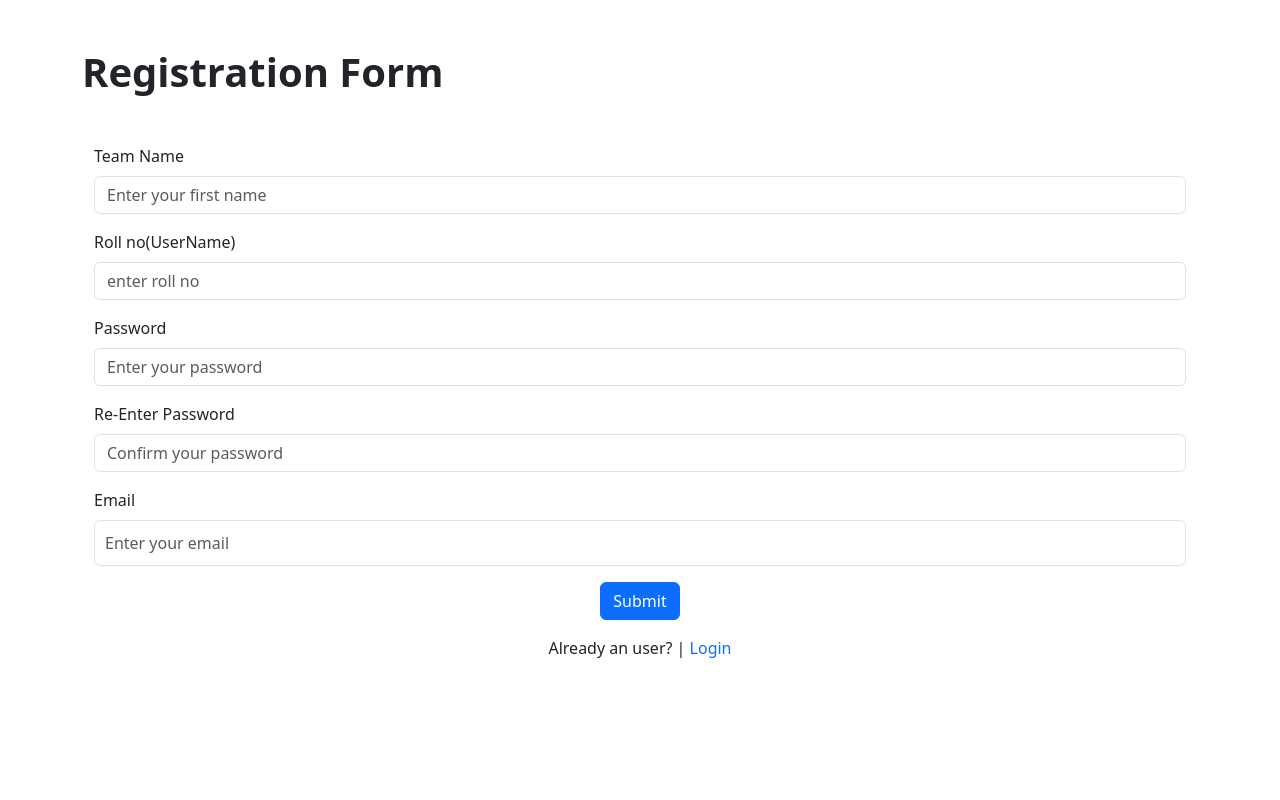
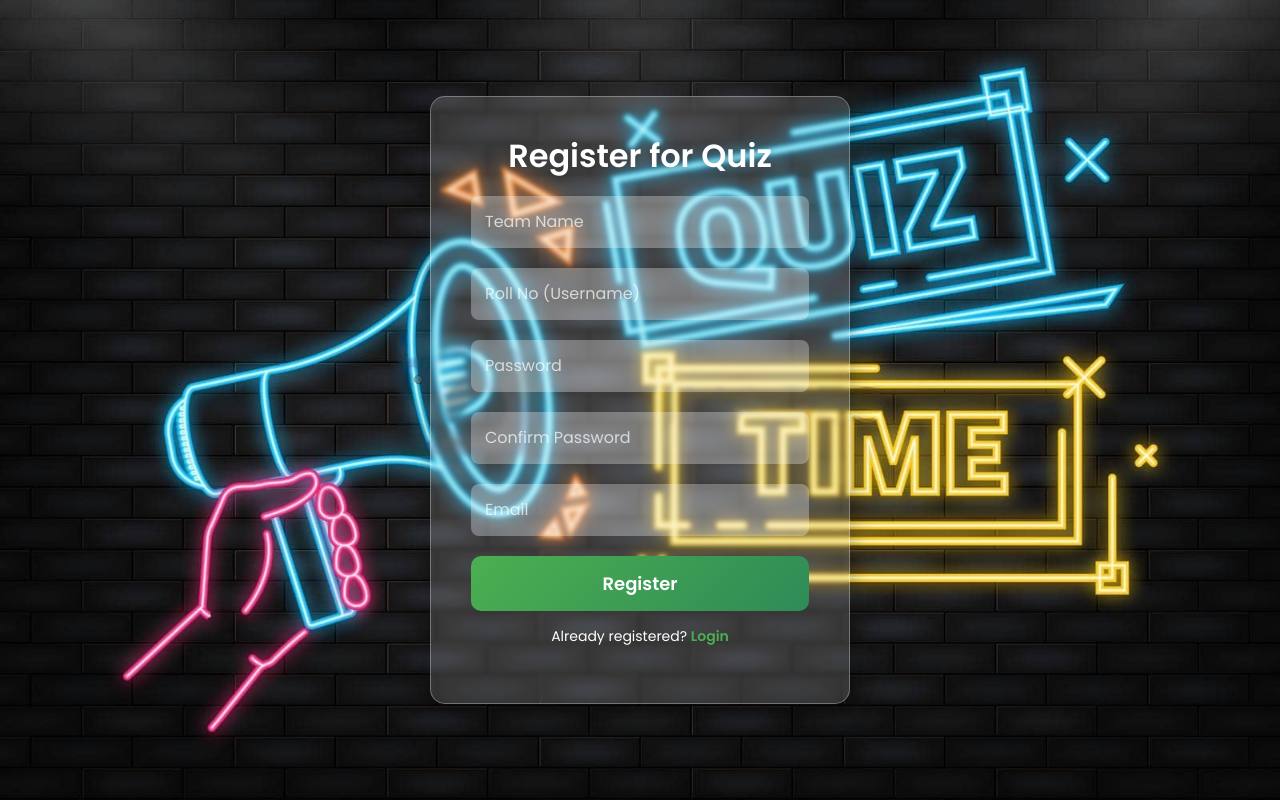
Before and after one commit to tarun261003/Quiz-webapp, a Django app: page /register in a window 1280 px wide. Run offline with Django 5.2, Linux system fonts and the light colour scheme.

Commit message:
Login and Register

```diff
--- a/quizapp/views.py
+++ b/quizapp/views.py
@@ -6,132 +6,115 @@ from django.contrib.auth.decorators import login_required
 import random
 from . import models
 
-users = User.objects.all()
 def user_login(request):
-    dic = {}
+    """Handles user authentication and prevents fraud users from logging in."""
+    context = {}
+
     if request.method == "POST":
-        uname = request.POST['uname'].upper()
-        password = request.POST['password']
-        user = authenticate(username = uname, password = password )
+        uname = request.POST.get('uname', '').strip().upper()
+        password = request.POST.get('password', '').strip()
+
+        # Check if the user is flagged as fraud
         if models.fraud_model.objects.filter(username=uname).exists():
             return redirect('fraud')
+
+        user = authenticate(username=uname, password=password)
+
+        if user:
+            login(request, user)
+            return redirect('home')
         else:
-            if user is not None :
-                login(request, user)
-                return redirect('home')
+            context['warning'] = "Invalid login credentials. Please try again."
 
-            else:
-                dic['warning'] = "Fake Login credentials"
-    return render(request, "login.html", dic)
+    return render(request, "login.html", context)
+
 
 def register(request):
+    """Handles user registration with validation."""
     values = {}
+
     if request.method == "POST":
-        fname = request.POST['fname']
-        pass1 = request.POST['password']
-        pass2 = request.POST['confirmpassword']
-        uname = request.POST['uname'].upper()
-        email = request.POST['email']
-        if User.objects.filter(username=uname).exists():
+        fname = request.POST.get('fname', '').strip()
+        uname = request.POST.get('uname', '').strip().upper()
+        email = request.POST.get('email', '').strip()
+        pass1 = request.POST.get('password', '').strip()
+        pass2 = request.POST.get('confirmpassword', '').strip()
+
+        # Validation checks
+        if User.objects.filter(username__iexact=uname).exists():
             values['exists'] = "Roll No already exists."
-            values['fname'] = fname
-            values['uname'] = uname
-        elif uname == "":
-            values['fname'] = fname
-            values['uname'] = uname
-            values['exists'] = "Rollno is empty"
-        elif fname == "":
-            values['fname'] = fname
-            values['uname'] = uname
-            values['teamerr'] = "Team Name is empty"
-        elif pass1 == "":
-            values['fname'] = fname
-            values['uname'] = uname
-            values['passerr'] = "Password is empty"
-        elif email == "":
-            values['fname'] = fname
-            values['uname'] = uname
-            values['emailerr'] = "Email is empty"
+        elif not uname:
+            values['exists'] = "Roll No is required."
+        elif not fname:
+            values['teamerr'] = "Team Name is required."
+        elif not email:
+            values['emailerr'] = "Email is required."
+        elif not pass1:
+            values['passerr'] = "Password is required."
         elif pass1 != pass2:
-            values['fname'] = fname
-            values['uname'] = uname
-            values['passerr'] = "password and confirm password doesn't match"
+            values['passerr'] = "Passwords do not match."
+        else:
+            # Create new user
+            user = User.objects.create_user(username=uname, password=pass1, first_name=fname, email=email)
+            user.save()
+            return redirect('login')  # Redirect to login page after successful registration
 
-        else:
-            userobj = User.objects.create_user(
-                username=uname,
-                password=pass1,
-                first_name=fname,
-                email=email
-            )
-            userobj.save()
-            values["success"] = "Registration success"
-
-            # return redirect('login')
     return render(request, "register.html", values)
 
 
 def user_logout(request):
+    """Logs out the user and redirects to home."""
     logout(request)
     return redirect('home')
 
 
 @login_required
 def home(request):
+    """Renders quiz questions and handles exam submissions."""
     user = request.user
-    score = models.leaderboard.objects.filter(username=user)
-    if score.exists():
-        return HttpResponse("your exam is completed")
-    else:
-        count=0
-        questions = models.question.objects.all()
-        l = [i for i in range(1, 5)]
-        random.shuffle(l)
-        context = {
-            'questions': questions,
-            'range': range(len(questions)),
-            'l': l
-        }
 
+    # Check if the user has already completed the quiz
+    if models.leaderboard.objects.filter(username=user.username).exists():
+        return HttpResponse("Your exam is completed.")
 
-        if request.method == 'POST':
-            for i in l:
-                selected_option = request.POST.get(f'question_{i}')
-                correct_options = models.question.objects.filter(qno=i).values_list('co', flat=True)
+    # Fetch and shuffle questions
+    questions = list(models.question.objects.all())
+    random.shuffle(questions)
 
-                if selected_option in correct_options:
-                    count+=1
-                else:
-                    pass
-            scrobj = models.leaderboard.objects.create(
-                    username=user.username,
-                    score=count
-                )
-            return HttpResponse("your exam is completed")
+    # Handle quiz submission
+    if request.method == 'POST':
+        score = 0
+        for i, question in enumerate(questions, start=1):
+            selected_option = request.POST.get(f'question_{i}')
+            correct_option = question.co  # Assuming 'co' is the correct answer field
 
-        return render(request, 'home.html', context)
+            if selected_option and selected_option == correct_option:
+                score += 1
+
+        # Save user score in the leaderboard
+        models.leaderboard.objects.create(username=user.username, score=score)
+        return HttpResponse("Your exam is completed.")
+
+    return render(request, 'home.html', {'questions': questions})
 
 
 @login_required
 def leaderboard(request):
-
-    leaderboard_entries = models.leaderboard.objects.all().order_by('-score')[:10]
-    return render(request, 'leaderboard.html', {'leaderboard_entries': leaderboard_entries})
-from django.shortcuts import render
-
-
+    """Displays the top 10 users on the leaderboard."""
+    top_scores = models.leaderboard.objects.all().order_by('-score')[:10]
+    return render(request, 'leaderboard.html', {'leaderboard_entries': top_scores})
 
 
 def fraud(request):
-    uname = request.user
+    """Handles fraud detection and prevents users from reattempting the quiz."""
+    uname = request.user.username
+
+    # If user is already flagged as fraud, show fraud page
     if models.fraud_model.objects.filter(username=uname).exists():
-            return render(request, 'fraud.html')
-    elif uname is not None:
-        fraud_user = models.fraud_model.objects.create(
-            username = uname.username,
-            fraud = True
-        )
-        fraud_user.save()
-        logout(request)
-        # return redirect('login')
+        return render(request, 'fraud.html')
+
+    if uname:
+        models.fraud_model.objects.create(username=uname, fraud=True)
+        logout(request)  # Force logout
+
     return render(request, 'fraud.html')
--- a/templates/register.html
+++ b/templates/register.html
@@ -1,63 +1,130 @@
 {% extends 'base.html' %}
 {% load static %}
-{% block title %}Register{% endblock title %}
-{% comment %} {% block style %}<link rel="stylesheet" href="{% static 'style.css' %}">{% endblock style %} {% endcomment %}
+{% block title %}Register - Quiz Portal{% endblock title %}
+
 {% block body %}
-    <div class="container my-5">
-            {% if success %}
-<div class="container mt-5">
-    <div class="alert alert-success alert-dismissible fade show" role="alert">
-        {{ success }} <a href="login">Login</a>
-        <button type="button" class="btn-close" data-bs-dismiss="alert" aria-label="Close"></button>
-    </div>
-</div>
-{% endif %}
-        <h1 style="font-weight: bold;">Registration Form</h1>
-    <div class="container my-5">
+<style>
+    @import url('https://fonts.googleapis.com/css2?family=Poppins:wght@300;400;600&display=swap');
+
+    * {
+        font-family: 'Poppins', sans-serif;
+        margin: 0;
+        padding: 0;
+        box-sizing: border-box;
+    }
+
+    body {
+        height: 100vh;
+        display: flex;
+        justify-content: center;
+        align-items: center;
+        background: url('{% static "wmremove-transformed.jpeg" %}') no-repeat center center/cover;
+    }
+
+    .container {
+        width: 420px;
+        backdrop-filter: blur(2px);
+        background: rgba(255, 255, 255, 0.15);
+        border-radius: 15px;
+        padding: 40px;
+        box-shadow: 0px 8px 25px rgba(0, 0, 0, 0.3);
+        text-align: center;
+        border: 1px solid rgba(255, 255, 255, 0.3);
+    }
+
+    h2 {
+        font-weight: 700;
+        color: #fff;
+        text-shadow: 0px 2px 10px rgba(0, 0, 0, 0.3);
+        margin-bottom: 20px;
+    }
+
+    .input-group {
+        margin-bottom: 20px;
+        position: relative;
+    }
+
+    .input-group input {
+        width: 100%;
+        padding: 14px;
+        border: none;
+        border-radius: 8px;
+        outline: none;
+        font-size: 16px;
+        background: rgba(255, 255, 255, 0.3);
+        color: white;
+        transition: 0.3s;
+    }
+
+    .input-group input::placeholder {
+        color: rgba(255, 255, 255, 0.7);
+    }
+
+    .input-group input:focus {
+        border: 2px solid #4CAF50;
+        background: rgba(255, 255, 255, 0.4);
+    }
+
+    .btn {
+        width: 100%;
+        padding: 14px;
+        border: none;
+        border-radius: 10px;
+        background: linear-gradient(135deg, #4CAF50, #2E8B57);
+        color: white;
+        font-size: 18px;
+        font-weight: bold;
+        cursor: pointer;
+        transition: 0.3s;
+    }
+
+    .btn:hover {
+        transform: scale(1.05);
+        box-shadow: 0px 5px 15px rgba(76, 175, 80, 0.4);
+    }
+
+    .link {
+        margin-top: 15px;
+        color: white;
+        font-size: 14px;
+    }
+
+    .link a {
+        color: #4CAF50;
+        text-decoration: none;
+        font-weight: bold;
+    }
+
+    .link a:hover {
+        text-decoration: underline;
+    }
+</style>
+
+
+<div class="container">
+    <h2>Register for Quiz</h2>
     <form method="post">
         {% csrf_token %}
-            <div class="mb-3">
-                <label for="fname" class="form-label">Team Name</label>
-                <input type="text" class="form-control" id="fname" name="fname" placeholder="Enter your first name"
-                    value="{{ fname }}">
-                <div class="error-message" id="fnameerr" style="color:red;">{{ teamerr }}</div>
+        <div class="input-group">
+            <input type="text" id="fname" name="fname" placeholder="Team Name" required>
         </div>
-            {% comment %} <div class="mb-3">
-                <label for="lname" class="form-label">Last Name</label>
-                <input type="text" class="form-control" id="lname" name="lname" placeholder="Enter your last name"
-                    value="{{ lname }}">
-                <div class="error-message" id="lnameerr"></div>
-            </div> {% endcomment %}
-            <div class="mb-3">
-                <label for="uname" class="form-label">Roll no(UserName)</label>
-                <input type="text" class="form-control" id="uname" name="uname" placeholder="enter roll no"
-                    value="{{ uname }}">
-                <div class="error-message" id="unameerr" style="color:red;">{{ exists }}</div>
+        <div class="input-group">
+            <input type="text" id="uname" name="uname" placeholder="Roll No (Username)" required>
         </div>
-            <div class="mb-3">
-                <label for="password" class="form-label">Password</label>
-                <input type="password" class="form-control" id="password" name="password"
-                    placeholder="Enter your password">
-                <div class="error-message" id="passworderr" style="color:red;">{{ passerr }}</div>
+        <div class="input-group">
+            <input type="password" id="password" name="password" placeholder="Password" required>
         </div>
-            <div class="mb-3">
-                <label for="confirmpassword" class="form-label">Re-Enter Password</label>
-                <input type="password" class="form-control" id="confirmpassword" name="confirmpassword"
-                    placeholder="Confirm your password">
-                    <div class="error-message" id="passworderr1"></div>
+        <div class="input-group">
+            <input type="password" id="confirmpassword" name="confirmpassword" placeholder="Confirm Password" required>
         </div>
-            <div>
-                <label for="email" class="form-label">Email</label>
-                <input type="email" class="form-control" id="email" name="email" placeholder="Enter your email" value="{{ email }}" style="padding: 10px 10px;">
-                <div class="error-message" id="emailerr" style="color:red;">{{ emailerr }}</div>
+
+
+        <div class="input-group">
+            <input type="email" id="email" name="email" placeholder="Email" required>
         </div>
-            <div class="mb-3" id="emailval"></div>
-            <center><button type="submit" class="btn btn-primary" onclick="return validate()">Submit</button></center>
+        <button type="submit" class="btn">Register</button>
+        <p class="link">Already registered? <a href="login">Login</a></p>
     </form>
-        <div class="container align-content-center my-3">
-            <center><p> Already an user? | <a href="login" style="text-decoration: none;">Login</a></p></center>
-        </div>
-    </div>
 </div>
 
 {% endblock body %}
```
Also changed, not shown: templates/home.html (+57 -36 lines), templates/login.html (+109 -33 lines), db.sqlite3, static/wmremove-transformed.jpeg (added), 1 other file. Lines whose indentation alone changed are shown as unchanged.
